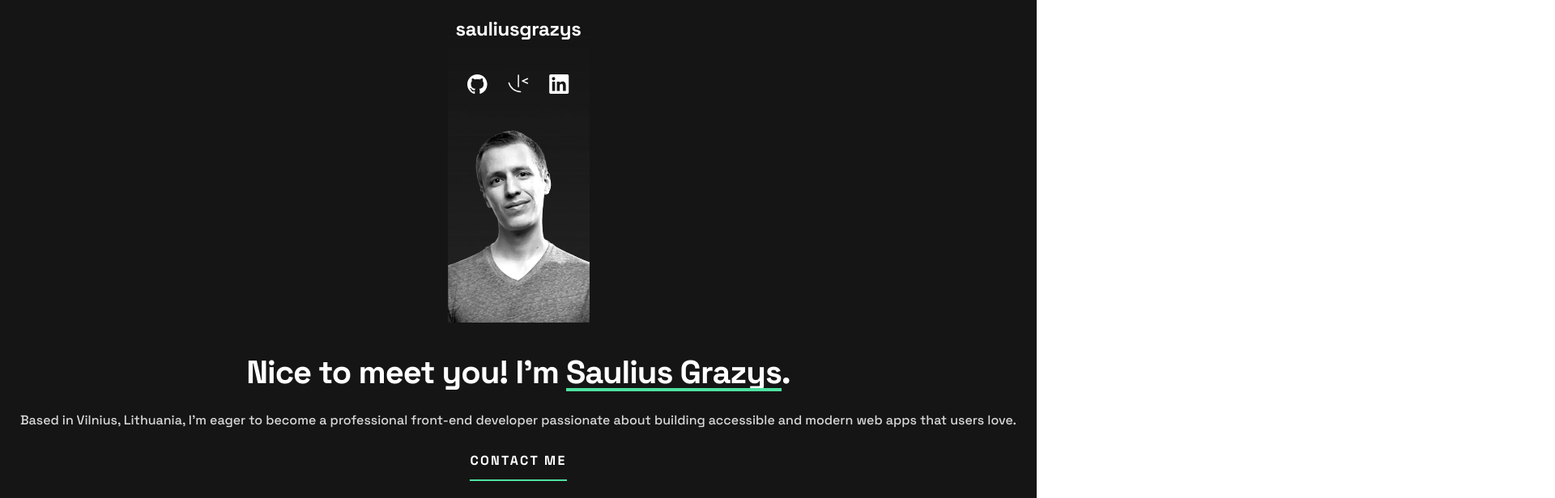
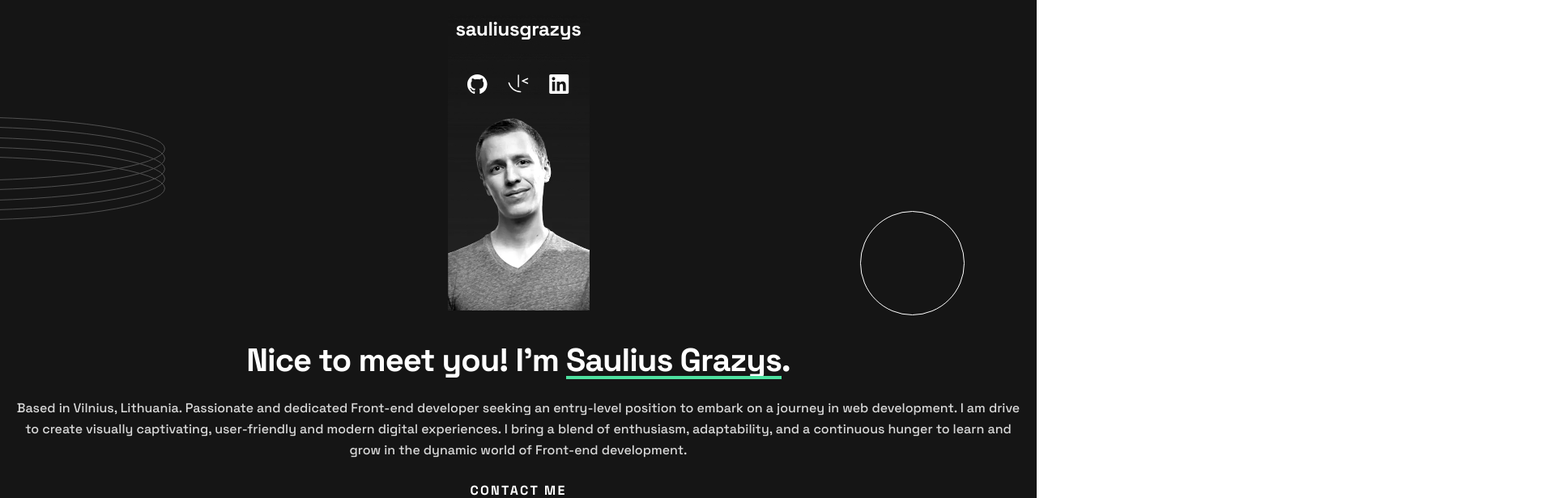
Before and after one commit to sgrazys/portfolio, a React (Create React App) app: page / in a window 1280 px wide. Shown: the top 616 px of the page at 81% size, 1920 px wide, since content can reach past the window. Built offline with nearby package versions, Linux system fonts and the light colour scheme.

Commit message:
add header

```diff
--- a/src/components/App.jsx
+++ b/src/components/App.jsx
@@ -1,6 +1,8 @@
 import myData from '../myData';
 import Header from './Header';
 import { v4 as uuidv4 } from 'uuid';
+import Ring from './Rings';
+import { Circle } from './Patterns';
 
 const { socialMedia } = myData;
 const socialmediaData = socialMedia.map((el) => ({ ...el, id: uuidv4() }));
@@ -8,7 +10,15 @@ const socialmediaData = socialMedia.map((el) => ({ ...el, id: uuidv4() }));
 function App() {
 	return (
 		<div className='App'>
-			<Header socialmediaList={socialmediaData} />
+			<header className='header'>
+				<Ring />
+				<Circle />
+				<Header
+					socialmediaList={socialmediaData}
+					fullName={'Saulius Grazys'}
+				/>
+			</header>
+			<main></main>
 		</div>
 	);
 }
--- a/src/components/Header.jsx
+++ b/src/components/Header.jsx
@@ -2,10 +2,9 @@ import Button from './Button';
 import NavItem from './NavItem';
 import Logo from './Logo';
 
-function Header({ socialmediaList }) {
-	console.log(socialmediaList);
+function Header({ socialmediaList, fullName }) {
 	return (
-		<header className='header'>
+		<>
 			<div className='navigation'>
 				<Logo />
 				<ul className='icons'>
@@ -16,24 +15,25 @@ function Header({ socialmediaList }) {
 						/>
 					))}
 				</ul>
-				<div className='mobile-profile-img'></div>
 			</div>
 
 			<div className='header-content-bin'>
+				<div className='mobile-profile-img'></div>
 				<div className='header-content'>
 					<h1 className='main-heading'>
-						Nice to meet you! I'm <span>Saulius Grazys</span>.
+						Nice to meet you! I'm <span> {fullName}</span>.
 					</h1>
 					<p className='header-body'>
-						Based in Vilnius, Lithuania, I'm eager to become a professional front-end developer passionate about building accessible and modern web apps that users
-						love.
+						Based in Vilnius, Lithuania. Passionate and dedicated Front-end developer seeking an entry-level position to embark on a journey in web development. I am
+						drive to create visually captivating, user-friendly and modern digital experiences. I bring a blend of enthusiasm, adaptability, and a continuous hunger to
+						learn and grow in the dynamic world of Front-end development.
 					</p>
 					<Button>Contact me</Button>
 				</div>
 
 				<div className='profile-img'></div>
 			</div>
-		</header>
+		</>
 	);
 }
 
--- /dev/null
+++ b/src/components/Patterns.jsx
@@ -0,0 +1,64 @@
+export function Circle() {
+	return (
+		<svg
+			className='circle'
+			xmlns='http://www.w3.org/2000/svg'
+			width='129'
+			height='129'>
+			<circle
+				cx='830.5'
+				cy='585.5'
+				r='64'
+				fill='none'
+				stroke='#FFF'
+				transform='translate(-766 -521)'
+			/>
+		</svg>
+	);
+}
+
+export function Rings() {
+	return (
+		<svg
+			xmlns='http://www.w3.org/2000/svg'
+			width='530'
+			height='129'>
+			<g
+				fill='none'
+				fillRule='evenodd'
+				stroke='#FFF'
+				opacity='.25'>
+				<ellipse
+					cx='265'
+					cy='40'
+					rx='264.5'
+					ry='39.5'
+				/>
+				<ellipse
+					cx='265'
+					cy='52'
+					rx='264.5'
+					ry='39.5'
+				/>
+				<ellipse
+					cx='265'
+					cy='65'
+					rx='264.5'
+					ry='39.5'
+				/>
+				<ellipse
+					cx='265'
+					cy='77'
+					rx='264.5'
+					ry='39.5'
+				/>
+				<ellipse
+					cx='265'
+					cy='89'
+					rx='264.5'
+					ry='39.5'
+				/>
+			</g>
+		</svg>
+	);
+}
--- /dev/null
+++ b/src/components/Rings.jsx
@@ -0,0 +1,10 @@
+import { Rings } from './Patterns';
+function Ring() {
+	return (
+		<div className='rings'>
+			<Rings />
+		</div>
+	);
+}
+
+export default Ring;
--- a/src/styles/base.css
+++ b/src/styles/base.css
@@ -26,4 +26,19 @@ a:active {
 	color: var(--color-white);
 	background-color: var(--color-black);
 	padding: 20px 16px 60px;
+	min-height: 100vh;
 }
+
+.rings {
+	position: absolute;
+	margin-left: -342px;
+	margin-top: 124px;
+}
+
+.circle {
+	position: absolute;
+	width: 100%;
+	top: 32.6%;
+	left: 83%;
+	z-index: 10;
+}
--- a/src/styles/components/button.css
+++ b/src/styles/components/button.css
@@ -7,4 +7,9 @@
 	line-height: 1.625;
 	text-transform: uppercase;
 	border-bottom: 2px solid var(--color-primary);
+	transition: all 0.3s;
 }
+
+.btn:hover {
+	color: var(--color-primary);
+}
--- a/src/styles/components/header.css
+++ b/src/styles/components/header.css
@@ -1,3 +1,9 @@
+.header-content-bin {
+	display: flex;
+	flex-direction: column;
+	align-items: center;
+}
+
 .header-content {
 	text-align: center;
 
@@ -6,6 +12,17 @@
 	align-items: center;
 	justify-content: center;
 	gap: 2.4rem;
+}
+
+.mobile-profile-img {
+	background-image: url('../../../public/assets/images/image-profile-mobile.webp');
+	background-size: cover;
+	background-repeat: no-repeat;
+	height: 38rem;
+	width: 17.5rem;
+	margin-top: -11.5em;
+	margin-bottom: 4em;
+	position: relative;
 }
 
 .main-heading {
--- a/src/styles/components/navigation.css
+++ b/src/styles/components/navigation.css
@@ -15,14 +15,3 @@
 	z-index: 10;
 	list-style: none;
 }
-
-.mobile-profile-img {
-	height: 38rem;
-	width: 17.5rem;
-
-	background-image: url('../../../public/assets/images/image-profile-mobile.webp');
-	background-size: cover;
-	background-repeat: no-repeat;
-
-	margin-top: -10rem;
-}
--- a/src/styles/layouts/navigation.css
+++ b/src/styles/layouts/navigation.css
@@ -2,5 +2,4 @@
 	display: flex;
 	flex-direction: column;
 	align-items: center;
-	margin-bottom: 4em;
 }
```
Also changed, not shown: src/components/SkillsList.jsx (added).
